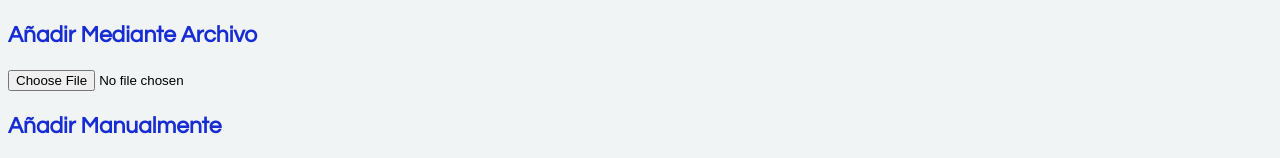
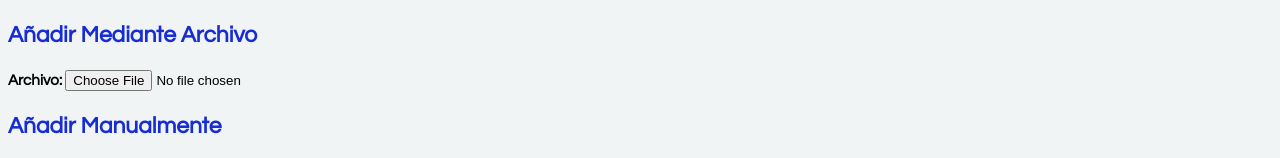
Before and after one commit to Raulms29/SEW, a plain HTML site: page noticias.html in a window 1280 px wide. Shown: the part 177-335 px from the top of the page. Drawn offline with nearby package versions, Linux system fonts and the light colour scheme.

Commit message:
Add files via upload

```diff
--- a/noticias.html
+++ b/noticias.html
@@ -42,7 +42,8 @@
             Añadir Mediante Archivo
         </h3>
         <p>
-            <input type="file">
+            <label for="file">Archivo:</label>
+            <input type="file" id="file">
         </p>
         <section>
             <h3>Añadir Manualmente</h3>
```
